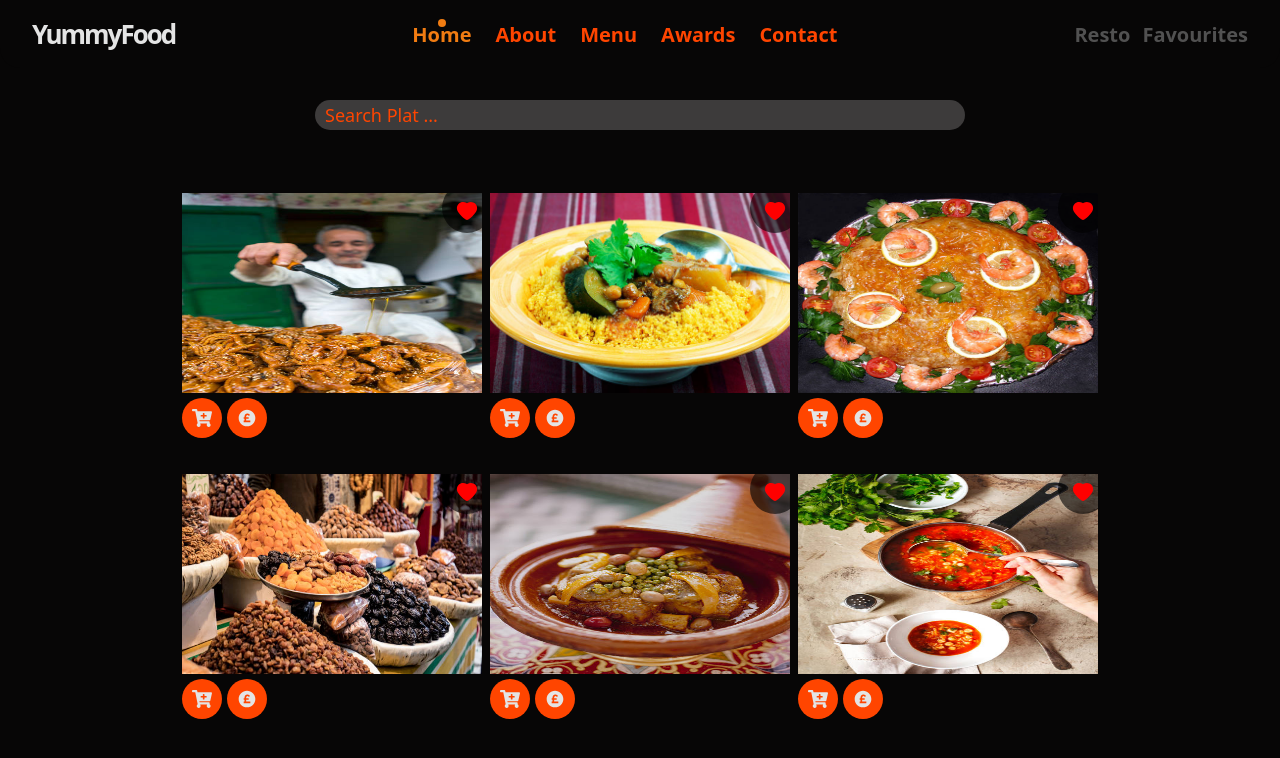
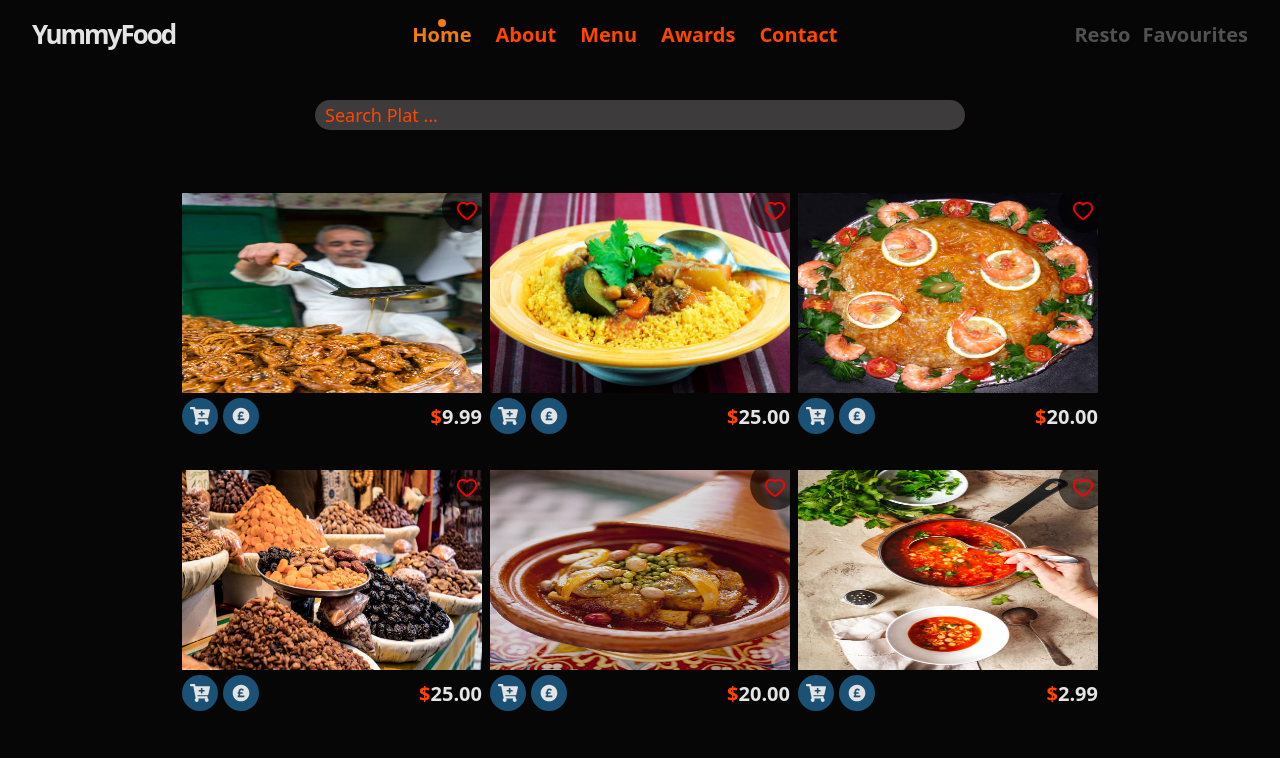
Before and after one commit to Choaib-ELMADI/yummy-food-restaurant, a React (Create React App) app: page /SearchBar in a window 1280 px wide. Shown: the top 758 px of the page. Built offline with nearby package versions, Linux system fonts and the light colour scheme.

Commit message:
Additional Styles For The Item

```diff
--- a/src/container/Item/Item.css
+++ b/src/container/Item/Item.css
@@ -33,49 +33,69 @@
 .img__container:hover .overlay {
     background: rgba(0, 0, 0, 0.9);
 }
+.plat__info h1 {
+    text-transform: capitalize;
+    color: var(--white);
+}
+.plat__info p {
+    color: var(--dark__red);
+    --lineH: 20px;
+    line-height: var(--lineH);
+    height: calc( 2 * var(--lineH));
+    overflow: hidden;
+}
+.plat__info b {
+    color: var(--gris);
+}
 
 .btns {
     width: 100%;
     display: flex;
+    align-items: center;
     justify-content: flex-start;
     gap: 5px;
 }
 .btns .btn {
-    display: grid;
-    place-items: center;
-    width: 40px;
-    height: 40px;
-    border-radius: 20px;
-    color: #e4e4e4;
-    background: orangered;
     cursor: pointer;
-    transition: all 0.3s ease-in-out;
+    display: flex;
+    align-items: center;
+    justify-content: center;
+    width: 36px;
+    height: 36px;
+    border-radius: 18px;
+    padding: 8px;
+    background: var(--soft__blue);
+    color: var(--white);
     border: 0;
     outline: none;
+    transition: all .2s;
 }
 .btns .btn span {
-    font-weight: 800;
-    display: none;
-    opacity: 0;
+    font-size: 0;
 }
 .btns .btn:hover span {
-    display: initial;
-    opacity: 1;
+    font-size: 18px;
+    font-weight: 600;
 }
 .btns .btn .icon {
-    color: #e4e4e4;
     font-size: 20px;
 }
 .btns .btn:hover {
-    width: 100px;
-    color: orangered;
-    background: #e4e4e4;
-    transition: 0.1s;
-    font-size: 16px;
+    width: max-content;
+    border-radius: 15px;
+    background: #212230;
 }
 .btns .btn:hover .icon {
-    color: orangered;
     font-size: 0;
+}
+
+.btns h2 {
+    margin-left: auto;
+    font-size: 20px;
+    color: var(--white);
+}
+.btns h2::first-letter {
+    color: var(--dark__red);
 }
 
 .heart {
--- a/src/container/Item/Item.jsx
+++ b/src/container/Item/Item.jsx
@@ -18,8 +18,6 @@ const Item = ({ item, FavoratesList }) => {
             toast.success(`${ item.name } added to favourites.`);
 
         setHeart(!heart);
-
-        localStorage.setItem(`${ item.name }-${ item.id }`, heart);
         FavoratesList(item);
     }
 
@@ -27,14 +25,16 @@ const Item = ({ item, FavoratesList }) => {
     return (
         <div className='menu__item'>
             <div className='img__container'>
-                <button className='heart' onClick={ () => {
+                <button
+                    className='heart'
+                    onClick={ () => {
                         handleHeartClick()
-                     }
-                    }>
+                    }}
+                >
                     {
-                        !localStorage.getItem(`${ item.name }-${ item.id }`) ?
-                            <AiFillHeart key={ item.name } /> :
-                            <AiOutlineHeart key={ item.name } />
+                        !heart ?
+                        <AiFillHeart key={ item.name } /> :
+                        <AiOutlineHeart key={ item.name } />
                     }
                 </button>
                 <div className="overlay" />
@@ -60,6 +60,7 @@ const Item = ({ item, FavoratesList }) => {
                     <RiMoneyPoundCircleFill className='icon' />
                     <span>Buy Now</span>
                 </button>
+                <h2>{ item.price }</h2>
             </div>
         </div>
     );
```
